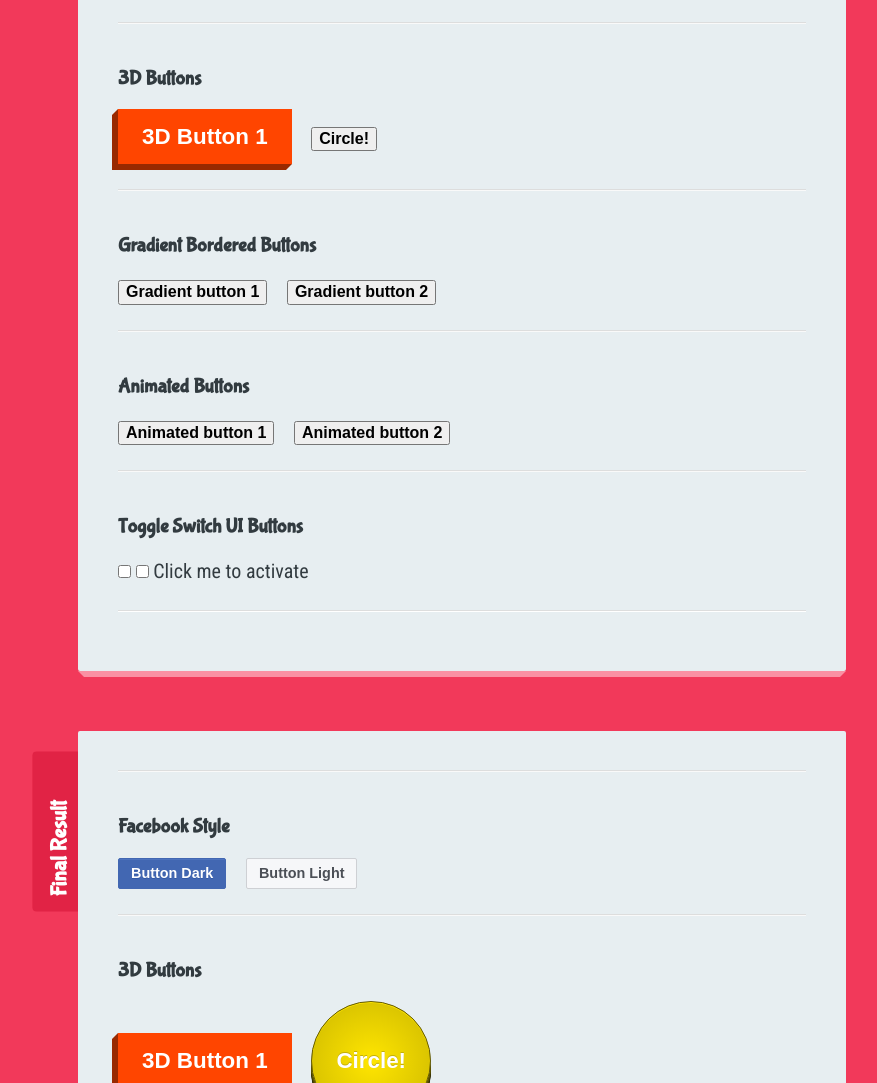
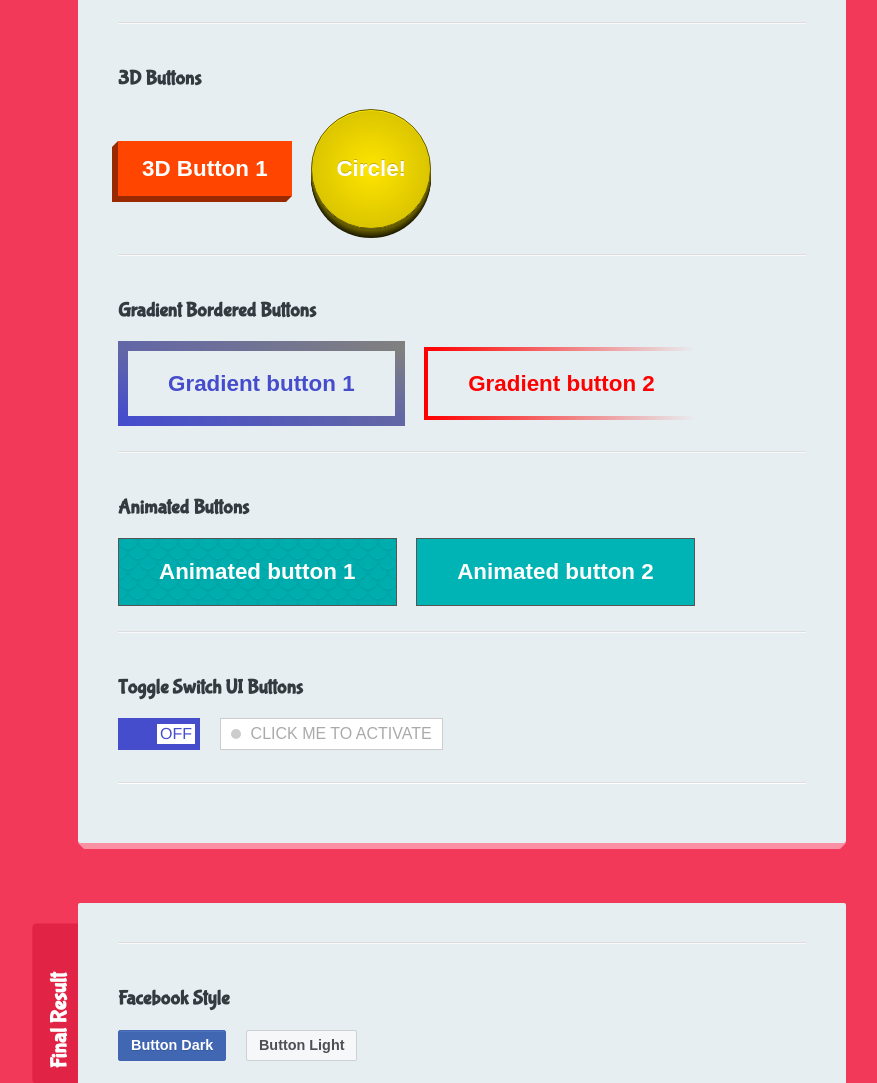
Before and after one commit to Breck37/css3-in-30-days, a plain HTML site: page 1 - Fancy Buttons/index.html in a window 1280 px wide. Shown: the part 517-1600 px from the top of the page, without its empty margins (178-1055 px from the left). Drawn offline with Linux system fonts and the light colour scheme; a web font is replaced by a local one.

Commit message:
refactor: project 1 part 2/3

```diff
--- a/1 - Fancy Buttons/sandbox.css
+++ b/1 - Fancy Buttons/sandbox.css
@@ -44,6 +44,7 @@ button {
   background: #d8dade;
   border-color: #d8dade;
 }
+
 /* ============== */
 /* 3D Buttons */
 /* ============== */
@@ -108,3 +109,256 @@ button {
   bottom: -3px;
   border-bottom-width: 0;
 }
+
+.btn-3d-2 {
+  position: relative;
+  background: #ecd300;
+  background: -webkit-radial-gradient(hsl(54, 100%, 50%), hsl(54, 100%, 40%));
+  background: -o-radial-gradient(hsl(54, 100%, 50%), hsl(54, 100%, 40%));
+  background: -moz-radial-gradient(hsl(54, 100%, 50%), hsl(54, 100%, 40%));
+  background: radial-gradient(hsl(54, 100%, 50%), hsl(54, 100%, 40%));
+  font-size: 1.4rem;
+  text-shadow: 0 -1px 0 #c3af07;
+  color: white;
+  border: solid 1px hsl(54, 100%, 20%);
+  border-radius: 100%;
+  height: 120px;
+  width: 120px;
+  z-index: 4;
+
+  outline: none;
+  box-shadow: inset 0 1px 0 hsl(54, 100%, 50%), 0 2px 0 hsl(54, 100%, 20%),
+    0 3px 0 hsl(54, 100%, 18%), 0 4px 0 hsl(54, 100%, 16%),
+    0 5px 0 hsl(54, 100%, 14%), 0 6px 0 hsl(54, 100%, 12%),
+    0 7px 0 hsl(54, 100%, 10%), 0 8px 0 hsl(54, 100%, 8%),
+    0 9px 0 hsl(54, 100%, 6%);
+}
+
+.btn-3d-2:hover {
+  background: -webkit-radial-gradient(hsl(54, 100%, 45%), hsl(54, 100%, 35%));
+  background: -o-radial-gradient(hsl(54, 100%, 45%), hsl(54, 100%, 35%));
+  background: -moz-radial-gradient(hsl(54, 100%, 45%), hsl(54, 100%, 35%));
+  background: radial-gradient(hsl(54, 100%, 45%), hsl(54, 100%, 35%));
+}
+
+.btn-3d-2:active {
+  background: -webkit-radial-gradient(hsl(54, 100%, 43%), hsl(54, 100%, 33%));
+  background: -o-radial-gradient(hsl(54, 100%, 43%), hsl(54, 100%, 33%));
+  background: -moz-radial-gradient(hsl(54, 100%, 43%), hsl(54, 100%, 33%));
+  background: radial-gradient(hsl(54, 100%, 43%), hsl(54, 100%, 33%));
+
+  top: 2px;
+  box-shadow: inset 0 1px 0 hsl(54, 100%, 50%), 0 2px 0 hsl(54, 100%, 20%),
+    0 3px 0 hsl(54, 100%, 18%), 0 4px 0 hsl(54, 100%, 16%),
+    0 5px 0 hsl(54, 100%, 14%), 0 6px 0 hsl(54, 100%, 12%),
+    0 7px 0 hsl(54, 100%, 10%);
+}
+
+/* ============== */
+/* Gradient Bordered Buttons */
+/* ============== */
+
+.gradient-button-1 {
+  position: relative;
+  z-index: 1;
+  display: inline-block;
+  padding: 20px 40px;
+  font-size: 1.4rem;
+  box-sizing: border-box;
+  background-color: #e7eef1;
+  border: solid 10px transparent;
+  border-image: linear-gradient(to top right, #454dcc, grey);
+  border-image-slice: 1;
+  color: #454dcc;
+  transition: all 0.3s ease-in-out;
+}
+.gradient-button-1:hover {
+  background-image: linear-gradient(to top right, #454dcc, grey);
+  color: white;
+}
+
+.gradient-button-2 {
+  position: relative;
+  z-index: 1;
+  display: inline-block;
+  padding: 20px 40px;
+  font-size: 1.4rem;
+  box-sizing: border-box;
+  background-color: #e7eef1;
+  border: solid 4px transparent;
+  border-image: linear-gradient(to right, red, transparent);
+  border-image-slice: 1;
+  color: red;
+  transition: all 0.3s ease-in-out;
+}
+
+.gradient-button-2:hover {
+  background-image: linear-gradient(to right, red, transparent);
+  color: white;
+  border-right-style: none;
+}
+
+/* ============== */
+/* Animated Buttons */
+/* ============== */
+
+.animated-button-1 {
+  position: relative;
+  display: inline-block;
+  padding: 20px 40px;
+  font-size: 1.4rem;
+  background-color: #00b3b4;
+
+  background-image: url(pattern.png);
+  background-size: 40px 40px;
+  border: solid 1px #555;
+  color: white;
+  transition: all ease 0.3s;
+}
+
+.animated-button-1:hover {
+  animation: loading-button-animation 2s linear infinite;
+}
+
+@keyframes loading-button-animation {
+  from {
+    background-position: 0 0;
+  }
+  to {
+    background-position: 40px 0;
+  }
+}
+
+.animated-button-2 {
+  position: relative;
+  display: inline-block;
+  padding: 20px 40px;
+  font-size: 1.4rem;
+  background-color: #00b3b4;
+
+  background-size: 40px 40px;
+  border: solid 1px #555;
+  color: white;
+  transition: all ease 0.3s;
+}
+
+.animated-button-2::after {
+  position: absolute;
+  top: 30%;
+  right: 0.5em;
+  content: "»";
+  transition: all ease 0.3s;
+  opacity: 0;
+}
+
+.animated-button-2:hover {
+  padding: 20px 60px 20px 20px;
+}
+
+.animated-button-2:hover::after {
+  right: 1.2rem;
+  opacity: 1;
+}
+
+/* ============== */
+/* Toggle Switch Buttons */
+/* ============== */
+
+.toggle-1 {
+  font-family: Helvetica, Arial, sans-serif;
+  display: inline-block;
+  margin: 0 15px 0 0;
+  vertical-align: top;
+}
+
+.toggle-1__input {
+  display: none;
+}
+
+.toggle-1__button {
+  position: relative;
+  display: inline-block;
+  font-size: 1rem;
+  line-height: 20px;
+  text-transform: uppercase;
+  background-color: #454dcc;
+  border: solid 1px #454dcc;
+  color: white;
+  width: 80px;
+  height: 30px;
+  transition: all 0.3s ease;
+  cursor: pointer;
+}
+
+.toggle-1__button::before {
+  position: absolute;
+  top: 5px;
+  left: 38px;
+  content: "Off";
+  display: inline-block;
+  padding: 0 3px;
+  height: 20px;
+  background: white;
+  color: #454dcc;
+  transition: all 0.3s ease;
+}
+
+.toggle-1__input:checked + .toggle-1__button {
+  background: #00b3b4;
+  border: solid 1px #00b3b4;
+}
+
+.toggle-1__input:checked + .toggle-1__button::before {
+  left: 5px;
+  content: "On";
+  color: #00b3b4;
+}
+
+.toggle-2 {
+  font-family: Arial, Helvetica, sans-serif;
+  font-size: 0.8rem;
+  display: inline-block;
+  vertical-align: top;
+  margin: 0 15px 0 0;
+}
+
+.toggle-2__input {
+  display: none;
+}
+
+.toggle-2__button {
+  position: relative;
+  display: inline-block;
+  font-size: 1rem;
+  line-height: 20px;
+  text-transform: uppercase;
+  color: #aaa;
+  background: white;
+  border: solid 1px #ccc;
+  cursor: pointer;
+  padding: 5px 10px 5px 30px;
+  transition: all 0.3s ease;
+}
+
+.toggle-2__button::before {
+  position: absolute;
+  top: 10px;
+  left: 10px;
+  display: inline-block;
+  width: 10px;
+  height: 10px;
+  content: "";
+  background: #ccc;
+  transition: all 0.3s ease;
+  border-radius: 100%;
+}
+
+.toggle-2__input:checked + .toggle-2__button {
+  background: #00b3b4;
+  border-color: #00b3b4;
+  color: white;
+}
+
+.toggle-2__input:checked + .toggle-2__button::before {
+  background: white;
+}
```
